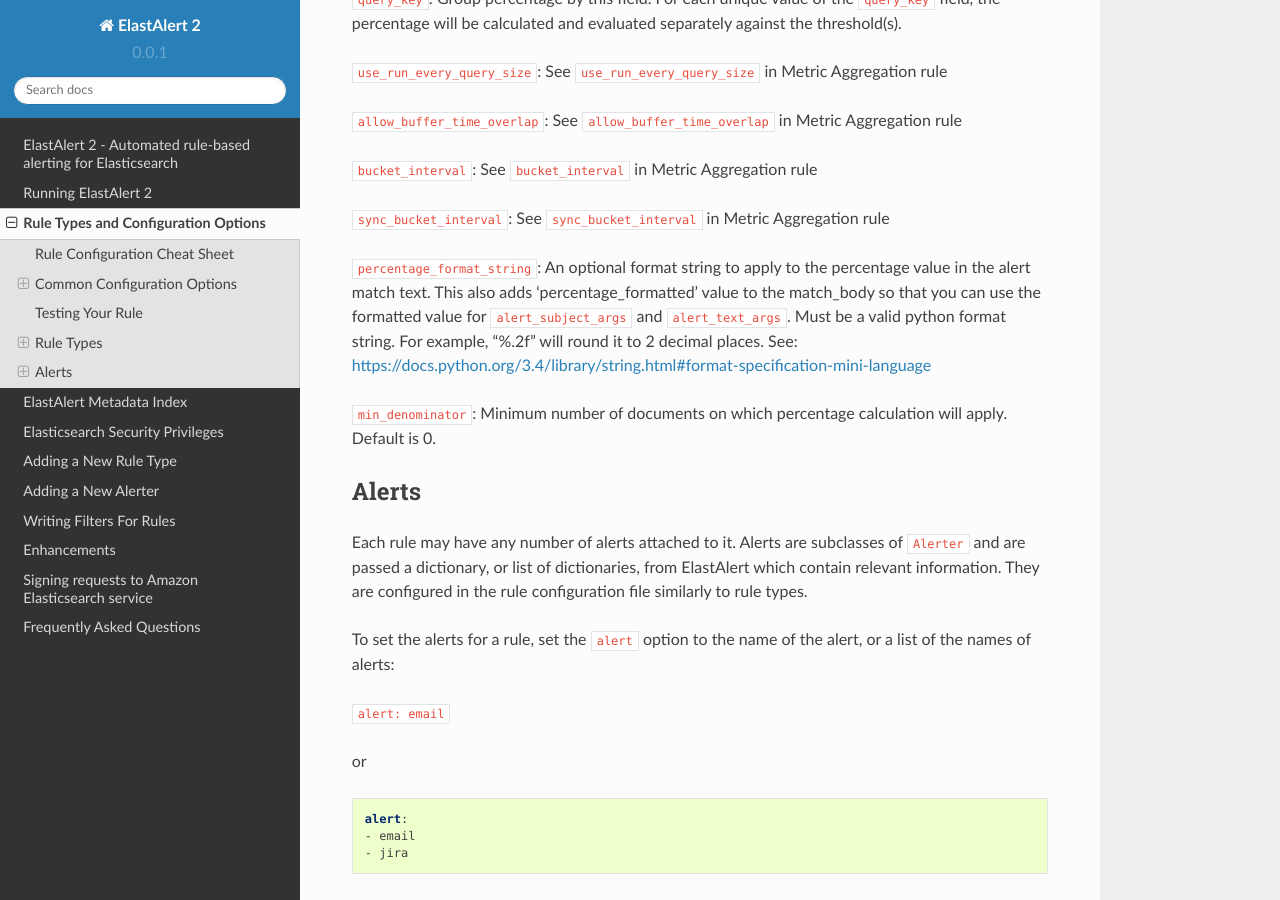
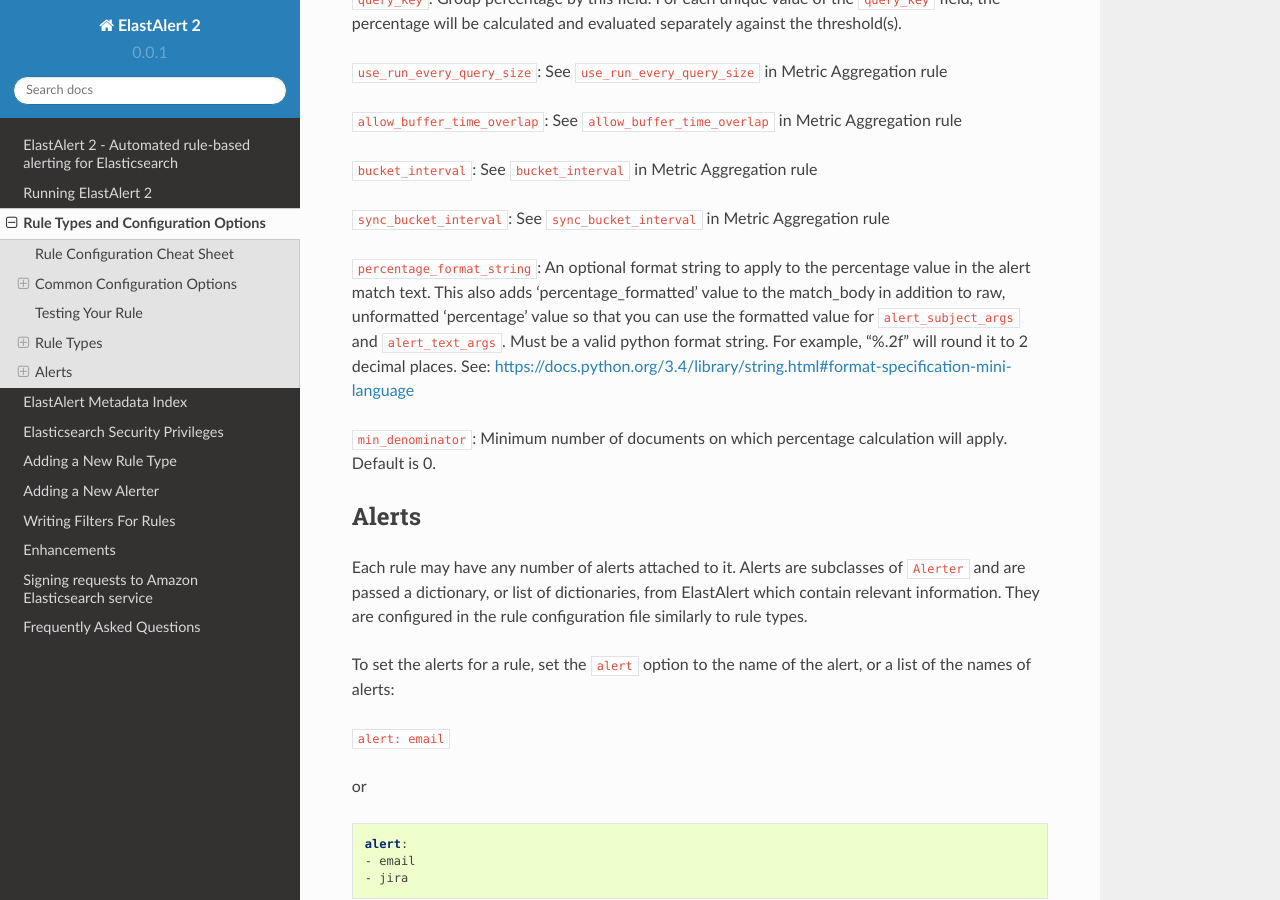
Before and after one commit to Yelp/elastalert, a Sphinx documentation site: the page built from docs/source/ruletypes.rst, in a window 1280 px wide and 900 px high, scrolled down 31222 px. Built offline with Sphinx 7.4.7 and the Read the Docs theme 2.0.0, drawn with Linux system fonts in a browser that asks for light colours; pages that are not in the unit, such as notebooks, are missing from menus.

Commit message:
More clear explanation of 'percentage_formatted' value

```diff
--- a/docs/source/ruletypes.rst
+++ b/docs/source/ruletypes.rst
@@ -1343,7 +1343,7 @@
 
 ``sync_bucket_interval``: See ``sync_bucket_interval`` in  Metric Aggregation rule
 
-``percentage_format_string``: An optional format string to apply to the percentage value in the alert match text. This also adds 'percentage_formatted' value to the match_body so that you can use the formatted value for ``alert_subject_args`` and ``alert_text_args``. Must be a valid python format string.
+``percentage_format_string``: An optional format string to apply to the percentage value in the alert match text. This also adds 'percentage_formatted' value to the match_body in addition to raw, unformatted 'percentage' value so that you can use the formatted value for ``alert_subject_args`` and ``alert_text_args``. Must be a valid python format string.
 For example, "%.2f" will round it to 2 decimal places.
 See: https://docs.python.org/3.4/library/string.html#format-specification-mini-language
 
```
